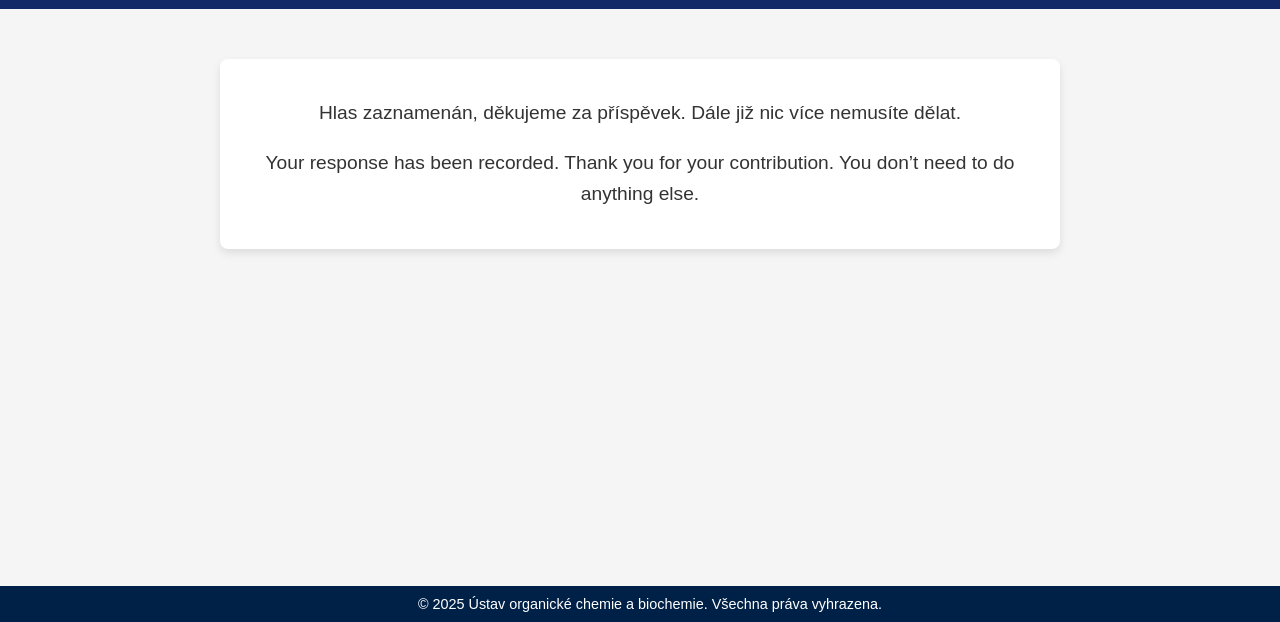
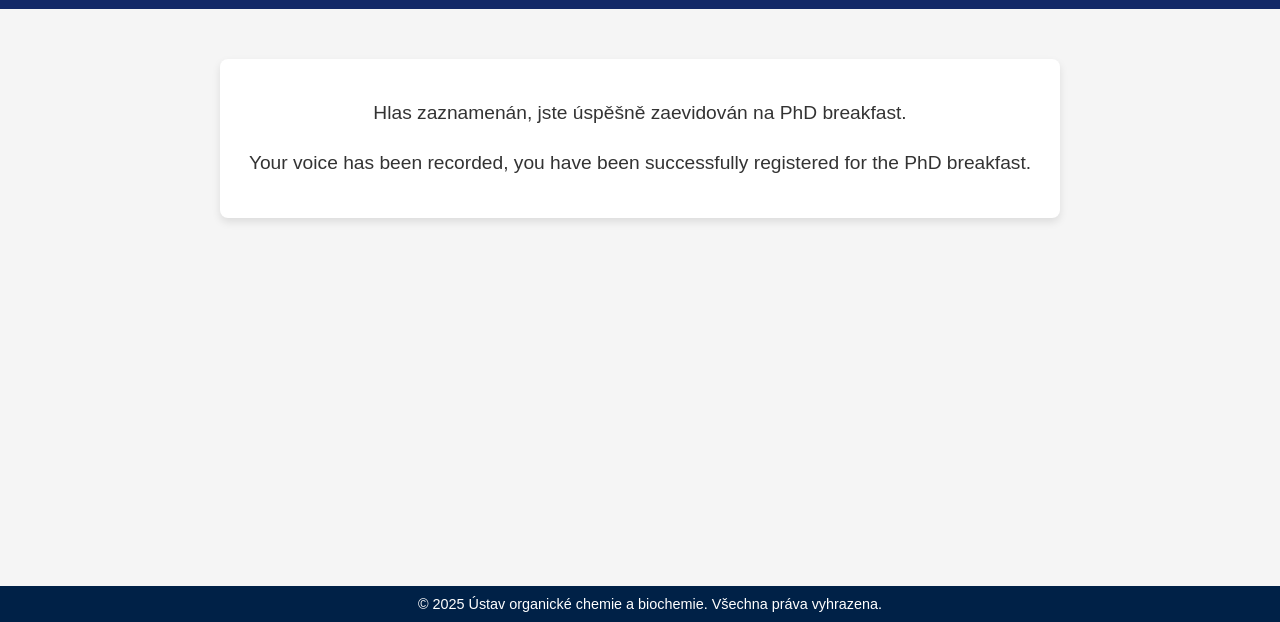
Before and after one commit to Tomistoma/counter, a website: page thanks.html in a window 1280 px wide. Shown: the part 178-800 px from the top of the page. Drawn offline with Linux system fonts and the light colour scheme.

Commit message:
text edit

```diff
--- a/thanks.html
+++ b/thanks.html
@@ -64,8 +64,8 @@
   </header>
 
   <main>
-    <p>Hlas zaznamenán, děkujeme za příspěvek. Dále již nic více nemusíte dělat.</p>
-    <p>Your response has been recorded. Thank you for your contribution. You don’t need to do anything else.</p>
+    <p>Hlas zaznamenán, jste úspěšně zaevidován na PhD breakfast. </p>
+    <p>Your voice has been recorded, you have been successfully registered for the PhD breakfast.</p>
   </main>
 
   <footer>
```
